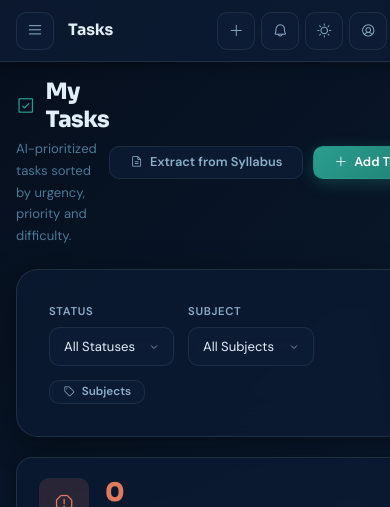
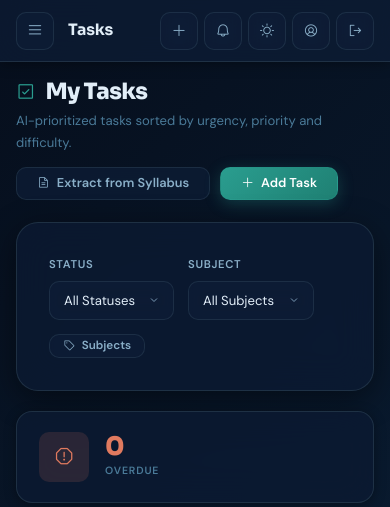
Before and after one commit to kiano8/AcadConnect, a Django app: page /tasks/ in a window 390 px wide; the page is wider, and only the part inside the window is pictured. Shown: the top 507 px of that part. Run offline with Django 4.2, Linux system fonts and the light colour scheme; a user stored in the database is signed in; data comes from the database, SQL or seed files in the repository; some libraries are stand-ins or nearby versions.

Commit message:
Fix mobile responsiveness of page headers system-wide (Tasks, Schedule etc)

```diff
--- a/static/css/main.css
+++ b/static/css/main.css
@@ -1232,6 +1232,8 @@ input[type="range"]::-webkit-slider-thumb:hover {
   .page-content { padding: 16px; }
   .topbar { padding: 0 16px; }
 
+  .flex-between { flex-wrap: wrap; gap: 14px; }
+
   .grid-2, .grid-3, .grid-4 { grid-template-columns: 1fr; }
   .landing-features { grid-template-columns: 1fr; max-width: 100%; }
 }
--- a/templates/schedule/calendar.html
+++ b/templates/schedule/calendar.html
@@ -8,7 +8,7 @@
     <h2 class="page-title"><i class="ph ph-calendar-check"></i> My Schedule</h2>
     <p class="page-subtitle">Drag events to reschedule. Click to view details.</p>
   </div>
-  <div class="flex gap-8">
+  <div class="flex flex-wrap gap-8">
     <a href="{% url 'schedule:classes' %}" class="btn btn-secondary">
       <i class="ph ph-chalkboard"></i> Classes
     </a>
--- a/templates/tasks/task_list.html
+++ b/templates/tasks/task_list.html
@@ -9,7 +9,7 @@
     <h2 class="page-title"><i class="ph ph-check-square"></i> My Tasks</h2>
     <p class="page-subtitle">AI-prioritized tasks sorted by urgency, priority and difficulty.</p>
   </div>
-  <div class="flex gap-10">
+  <div class="flex flex-wrap gap-10">
     <a href="{% url 'tasks:extract' %}" class="btn btn-secondary" id="extract-btn">
       <i class="ph ph-file-text"></i> Extract from Syllabus
     </a>
```
